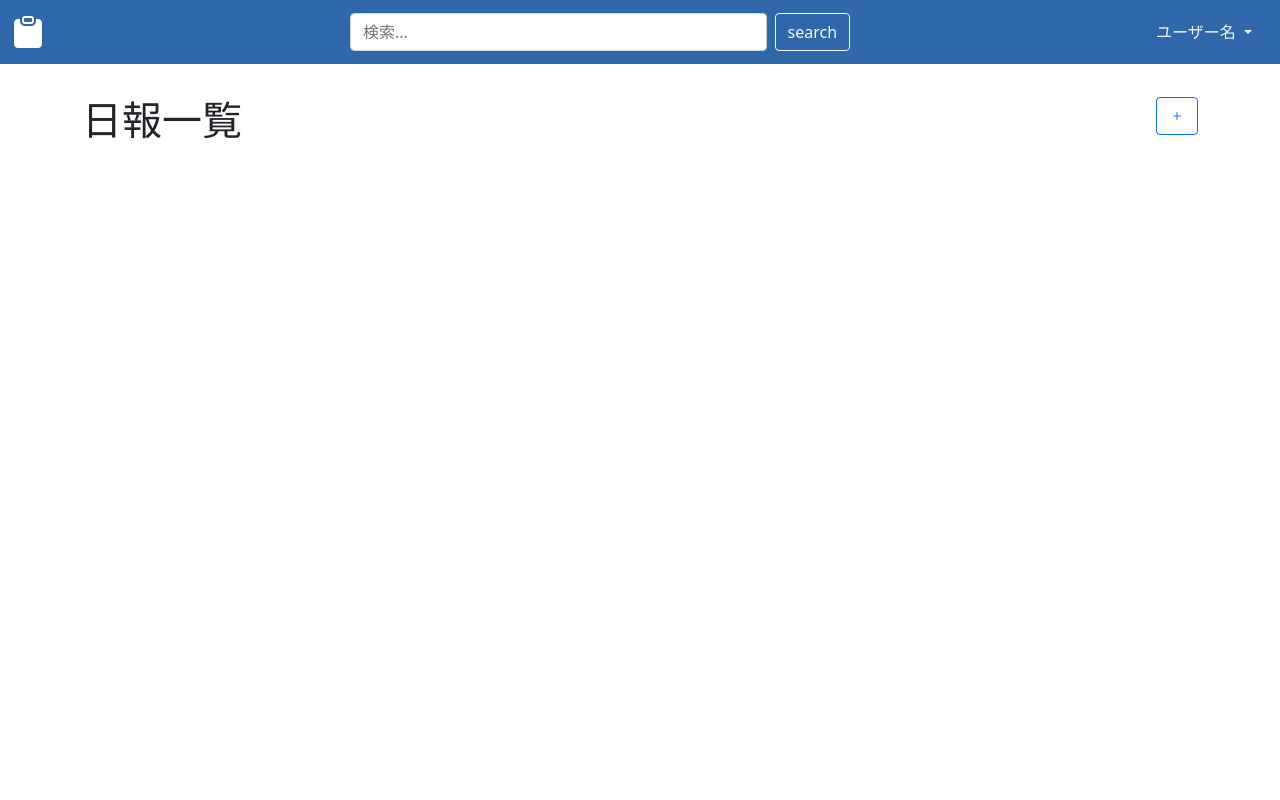
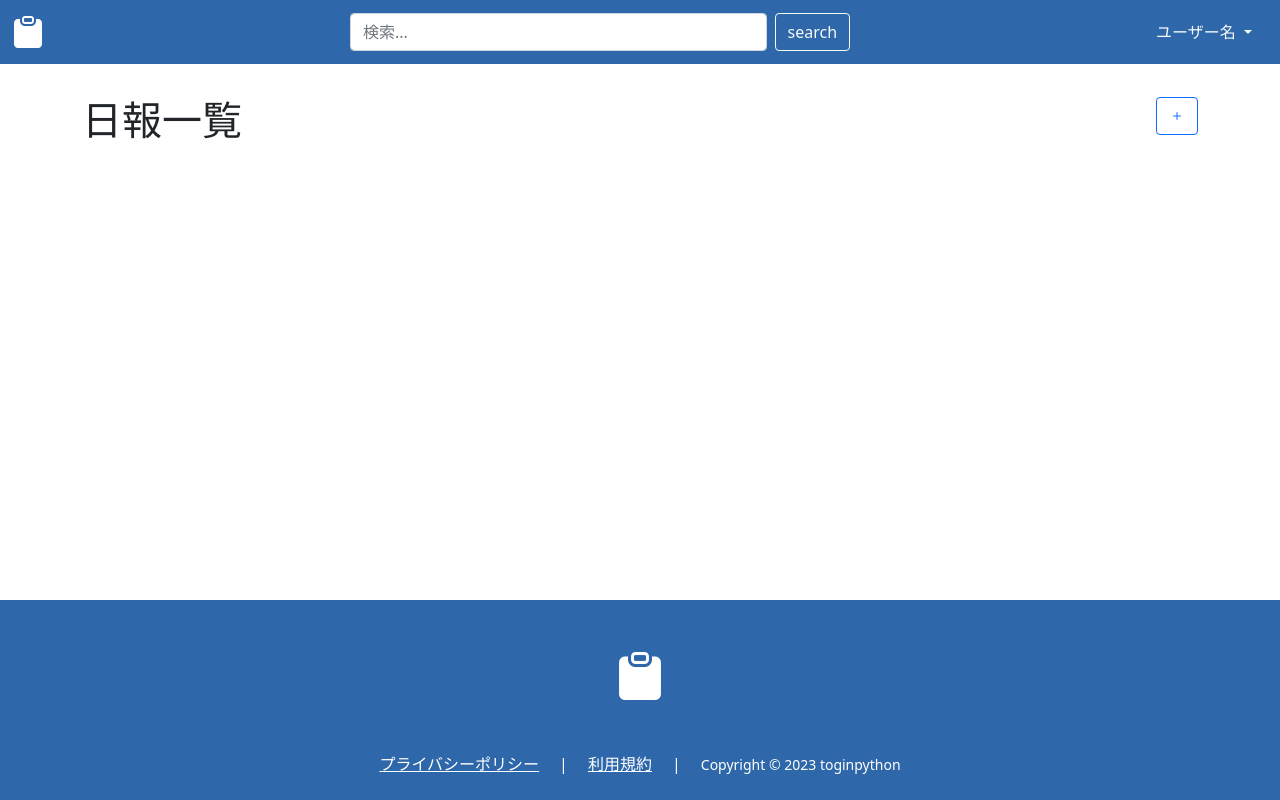
Before and after one commit to Ginta-Togawa/day_repo, a Django app: page /day_repo/ in a window 1280 px wide. Run offline with Django 4.2, Linux system fonts and the light colour scheme; data that the repository does not hold is empty.

Commit message:
footer.cssを追加

```diff
--- /dev/null
+++ b/static_local/css/footer.css
@@ -0,0 +1,41 @@
+html {
+    position: relative;
+    min-height: 100%;
+    padding-bottom: 200px;
+    box-sizing: border-box;
+  }
+  footer {
+    position: absolute;
+    left: 0;
+    bottom: 0;
+    width: 100%;
+    height: 200px;
+  }
+
+  #footer-logo{
+    text-align:center;
+    margin:40px 0;
+  }
+
+  .footer-content{
+    display:flex;
+    justify-content: center;
+    color:white;
+  }
+
+  .footer-content div{
+    margin-left:10px;
+    margin-right:10px;
+  }
+
+  .footer-content a{
+    color:white;
+  }
+
+  .footer-content a:hover{
+    color:#f4f4f4;
+  }
+
+ .footer-logo{
+      color:white;
+  }
--- a/templates/base.html
+++ b/templates/base.html
@@ -6,6 +6,9 @@
     <link href="https://cdn.jsdelivr.net/npm/bootstrap@5.0.0-beta1/dist/css/bootstrap.min.css" rel="stylesheet"
           integrity="sha384-giJF6kkoqNQ00vy+HMDP7azOuL0xtbfIcaT9wjKHr8RbDVddVHyTfAAsrekwKmP1" crossorigin="anonymous">
     <link rel="stylesheet" href="https://cdn.jsdelivr.net/npm/bootstrap-icons@1.10.3/font/bootstrap-icons.css">
+
+    {% load static %}
+    <link rel="stylesheet" href="{% static 'css/footer.css' %}">
 
     <!-- タイトルを可変にできるようにブロックタグを定義 -->
     <title>
@@ -47,6 +50,31 @@
 {% block content %}
 {% endblock %}
 
+<footer style="background-color: #2e67aa!important;">
+    <div id="footer-logo">
+        <a href="{% url 'day_repo_list' %}">
+            <i class="bi bi-clipboard-fill footer-logo" style="font-size: 3rem;"></i>
+        </a>
+    </div>
+    <div class="footer-content">
+        <div>
+            <a href="#">
+                プライバシーポリシー
+            </a>
+        </div>
+        <div>|</div>
+        <div>
+            <a href="#">
+                利用規約
+            </a>
+        </div>
+        <div>|</div>
+        <div>
+            <small>Copyright &copy; 2023 toginpython</small>
+        </div>
+    </div>
+</footer>
+
 <script src="https://cdn.jsdelivr.net/npm/bootstrap@5.0.0-beta1/dist/js/bootstrap.bundle.min.js"
         integrity="sha384-ygbV9kiqUc6oa4msXn9868pTtWMgiQaeYH7/t7LECLbyPA2x65Kgf80OJFdroafW"
         crossorigin="anonymous"/>
```
